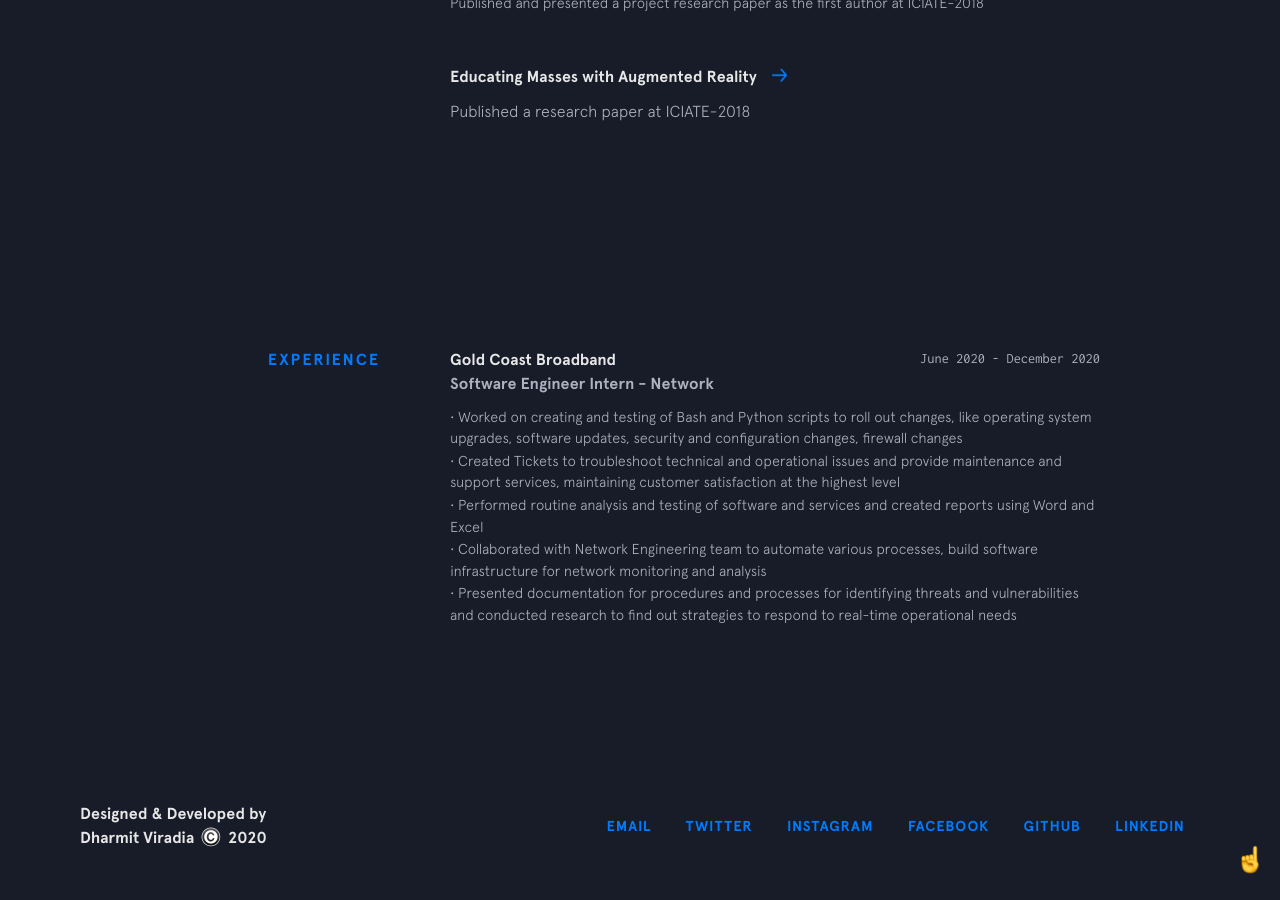
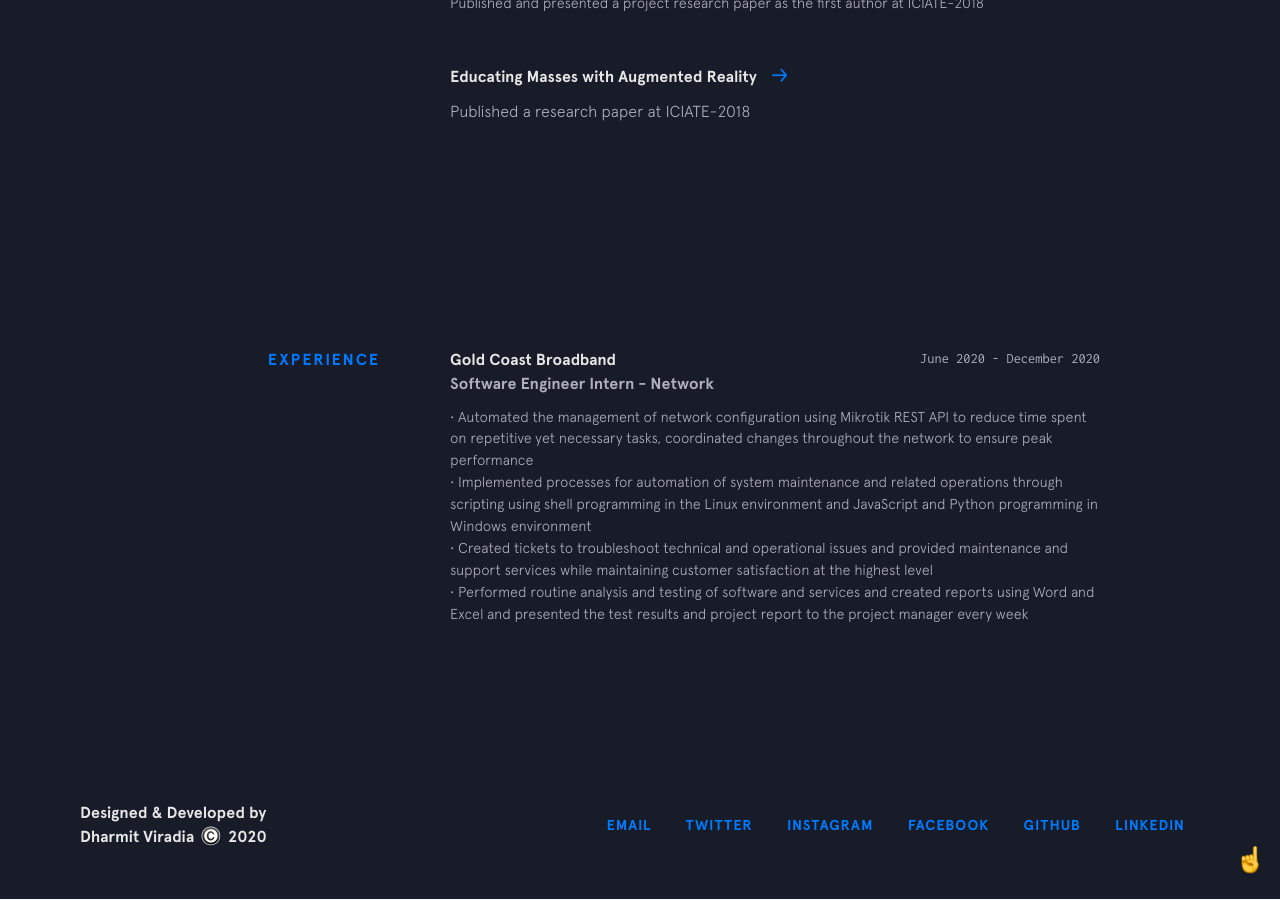
Before and after one commit to dharmitviradia/dharmitviradia.github.io, a Jekyll site: the page built from index.html, in a window 1280 px wide and 900 px high, scrolled down 3557 px. Built offline with Jekyll 4.4.1, drawn with Linux system fonts in a browser that asks for light colours; nearby versions of some CDN libraries.

Commit message:
Update experience.html

```diff
--- a/_includes/experience.html
+++ b/_includes/experience.html
@@ -10,10 +10,10 @@
         <div class="experience__time">June 2020 - December 2020</div>
       </div>
     </div>
-    <p>• Worked on creating and testing of Bash and Python scripts to roll out changes, like operating system upgrades, software updates, security and configuration changes, firewall changes</P>
-    <p>• Created Tickets to troubleshoot technical and operational issues and provide maintenance and support services, maintaining customer satisfaction at the highest level</p>
-    <p>• Performed routine analysis and testing of software and services and created reports using Word and Excel</p>
-    <p>• Collaborated with Network Engineering team to automate various processes, build software infrastructure for network monitoring and analysis</p>
-    <p>• Presented documentation for procedures and processes for identifying threats and vulnerabilities and conducted research to find out strategies to respond to real-time operational needs</p>
+    <p>• Automated the management of  network configuration using Mikrotik REST API to reduce time spent on repetitive yet necessary tasks, coordinated changes throughout the network to ensure peak performance</P>
+    <p>• Implemented processes for automation of system maintenance and related operations through scripting using shell programming in the Linux environment and JavaScript and Python programming in Windows environment</p>
+    <p>• Created tickets to troubleshoot technical and operational issues and provided maintenance and support services while maintaining customer satisfaction at the highest level</p>
+    <p>• Performed routine analysis and testing of software and services and created reports using Word and Excel and presented the test results and project report to the project manager every week</p>
+<!--     <p>• Presented documentation for procedures and processes for identifying threats and vulnerabilities and conducted research to find out strategies to respond to real-time operational needs</p> -->
   </div>
 </section>
```
